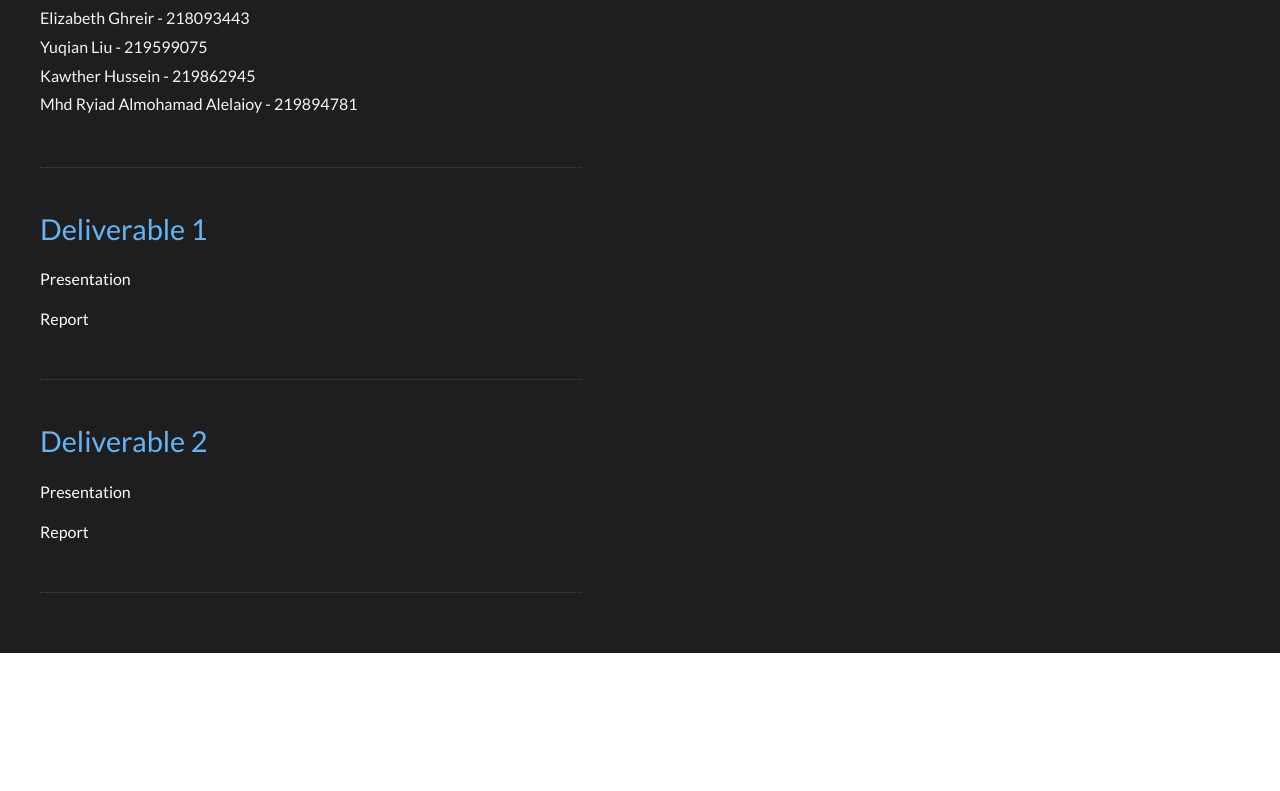
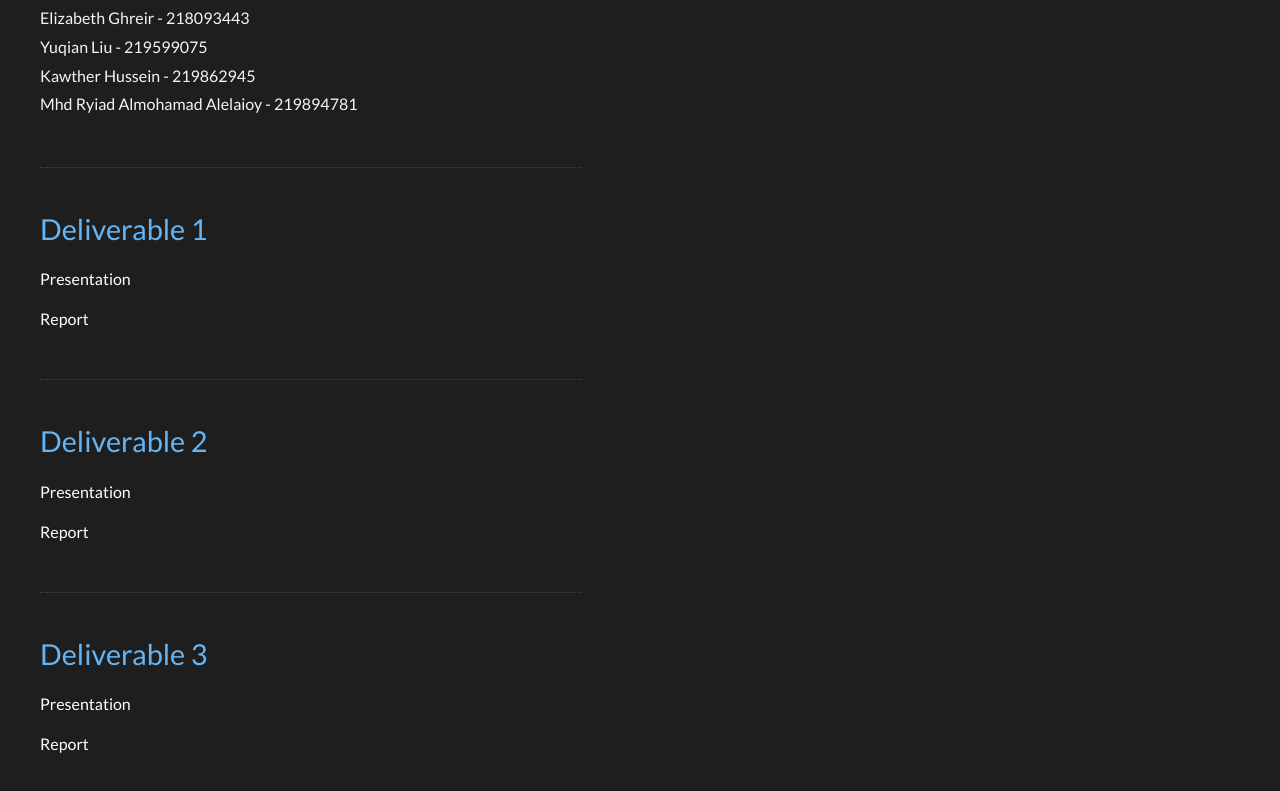
Before and after one commit to ElizabethGhreir/ElizabethGhreir.github.io, a React (Vite) app in the folder ApacheHadoopArchitecture/: page / in a window 1280 px wide. Shown: the part 317-1108 px from the top of the page. Before the commit the page ends 970 px from the top, so only its background shows below. Built offline with nearby package versions, Linux system fonts and the light colour scheme.

Commit message:
adding presentation for Deliverable 2

```diff
--- a/ApacheHadoopArchitecture/src/App.jsx
+++ b/ApacheHadoopArchitecture/src/App.jsx
@@ -25,10 +25,15 @@ function App() {
 
       <section className="deliverable">
         <h2>Deliverable 2</h2>
+        <p><a href="https://docs.google.com/presentation/d/1pAlj7erTIxniFAdIzVKcv9YkdhjQ8Xs1VAJI5Z6p0fM/edit?usp=sharing">Presentation</a></p>
+        <p><a href="#">Report</a></p>
+      </section>
+
+      <section className="deliverable">
+        <h2>Deliverable 3</h2>
         <p><a href="#">Presentation</a></p>
         <p><a href="#">Report</a></p>
       </section>
-
 
     </main>
   );
--- /dev/null
+++ b/package.json
@@ -0,0 +1,5 @@
+{
+  "devDependencies": {
+    "gh-pages": "^6.3.0"
+  }
+}
```
